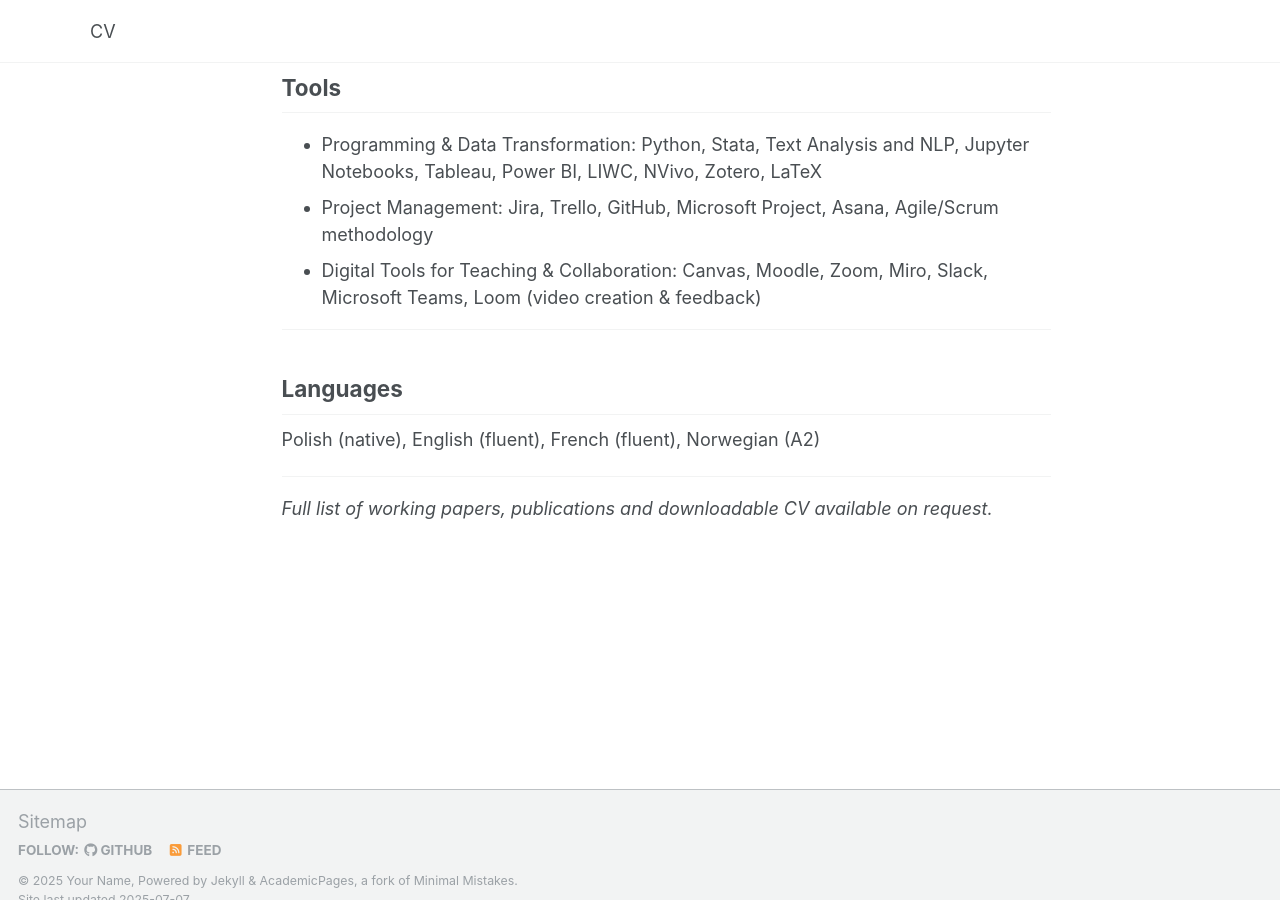
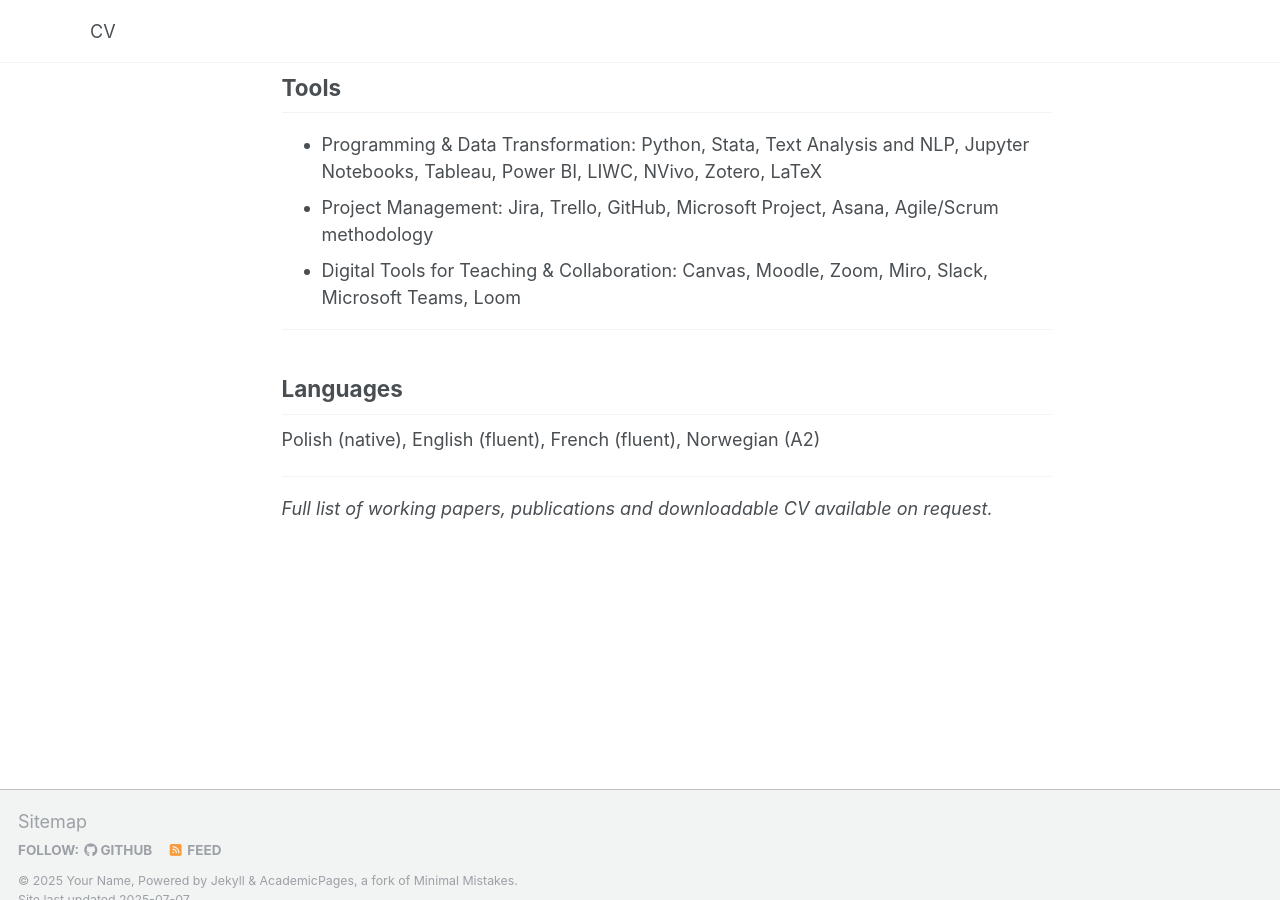
Before and after one commit to urszulawiszniowskaayache/urszulawiszniowskaayache.github.io, a Jekyll site: the page built from _pages/cv.md, in a window 1280 px wide and 900 px high, scrolled down 2922 px. Built offline with Jekyll 4.4.1, drawn with Linux system fonts in a browser that asks for light colours; a script that is not in the unit is left out.

Commit message:
Update cv.md

```diff
--- a/_pages/cv.md
+++ b/_pages/cv.md
@@ -106,7 +106,7 @@ Thesis: *Strategic Leadership Communication in Business Ecosystems*
 
 - Programming & Data Transformation: Python, Stata, Text Analysis and NLP, Jupyter Notebooks, Tableau, Power BI, LIWC, NVivo, Zotero, LaTeX
 - Project Management: Jira, Trello, GitHub, Microsoft Project, Asana, Agile/Scrum methodology
-- Digital Tools for Teaching & Collaboration: Canvas, Moodle, Zoom, Miro, Slack, Microsoft Teams, Loom (video creation & feedback)
+- Digital Tools for Teaching & Collaboration: Canvas, Moodle, Zoom, Miro, Slack, Microsoft Teams, Loom
 
 ---
 
```
